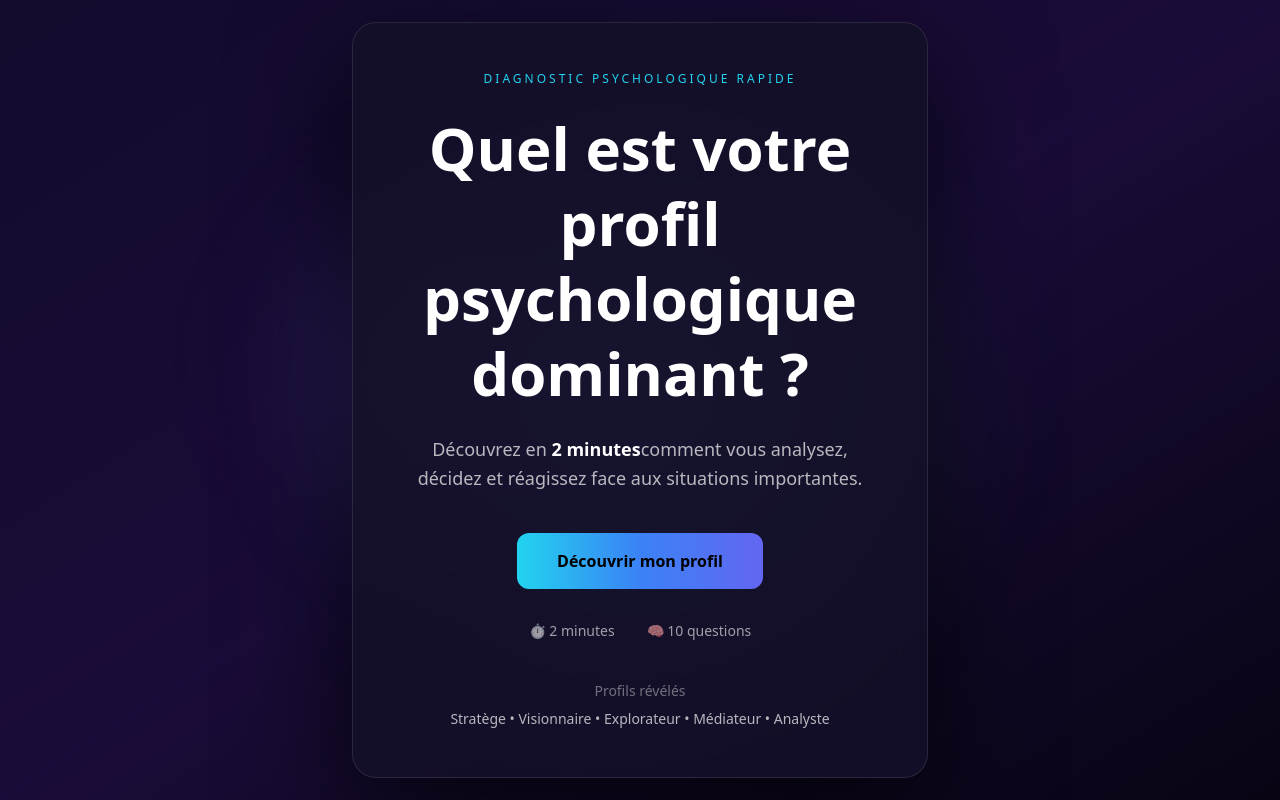
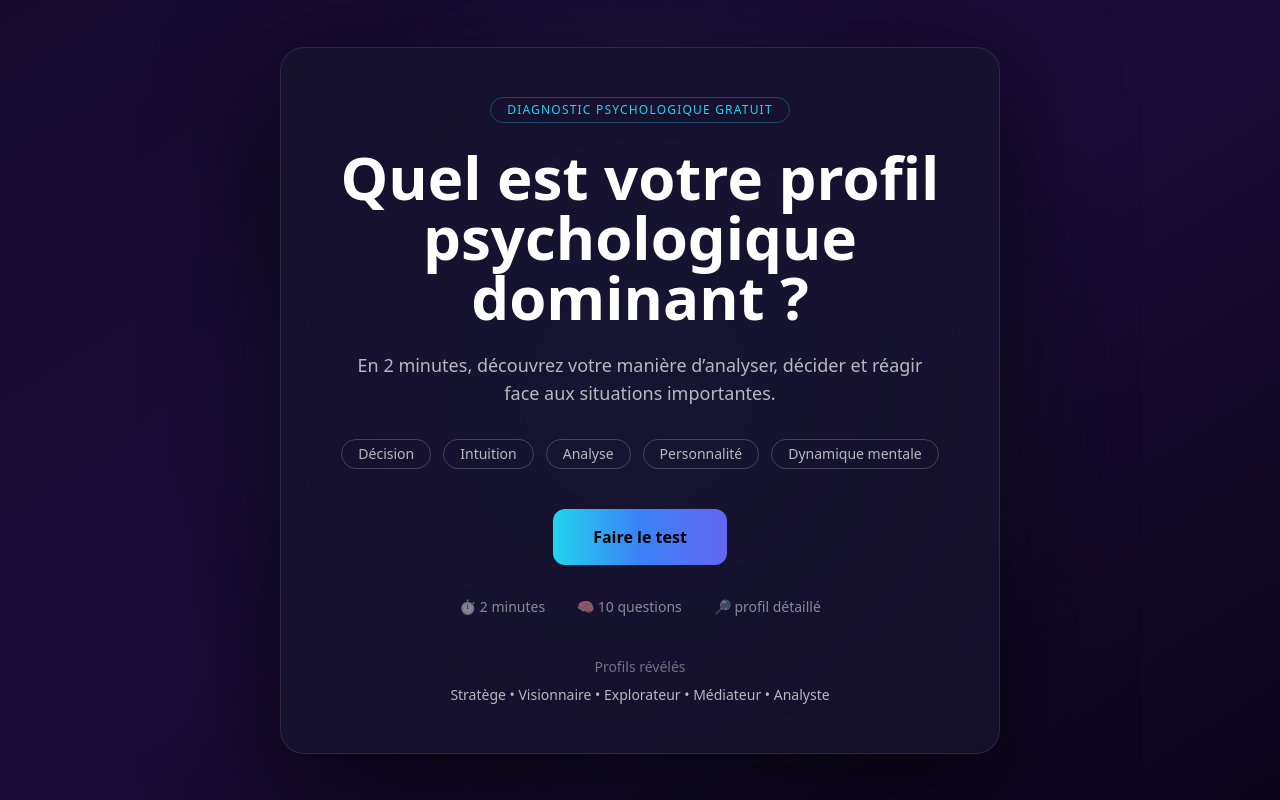
Before and after one commit to arnaudcrestey/personnality-scan, a Next.js app: page / in a window 1280 px wide. Built offline with nearby package versions, Linux system fonts and the light colour scheme.

Commit message:
Update page.tsx

```diff
--- a/app/page.tsx
+++ b/app/page.tsx
@@ -7,47 +7,73 @@ export default function Home() {
     <main className="relative min-h-screen flex items-center justify-center overflow-hidden bg-[#0b0618]">
 
       {/* Background gradient */}
-      <div className="absolute inset-0 bg-gradient-to-br from-[#140b2d] via-[#1a0c38] to-[#090414]" />
+      <div className="absolute inset-0 bg-gradient-to-br from-[#160b2f] via-[#1a0c38] to-[#0a0418]" />
 
-      {/* Large glow */}
-      <div className="absolute top-1/2 left-1/2 w-[700px] h-[700px] -translate-x-1/2 -translate-y-1/2 bg-[radial-gradient(circle,rgba(92,242,255,0.25)_0%,rgba(0,0,0,0)_70%)] blur-3xl" />
+      {/* Glow */}
+      <div className="absolute top-1/2 left-1/2 w-[800px] h-[800px] -translate-x-1/2 -translate-y-1/2 bg-[radial-gradient(circle,rgba(92,242,255,0.25)_0%,rgba(0,0,0,0)_70%)] blur-3xl" />
 
-      {/* Secondary glow */}
-      <div className="absolute top-[20%] left-[20%] w-[400px] h-[400px] bg-[radial-gradient(circle,rgba(140,80,255,0.25)_0%,rgba(0,0,0,0)_70%)] blur-3xl" />
+      {/* Container */}
+      <div className="relative w-full max-w-3xl px-6">
 
         {/* Card */}
-      <div className="relative w-full max-w-xl bg-[#151028]/90 border border-white/10 rounded-3xl p-12 text-center backdrop-blur-xl shadow-[0_40px_120px_rgba(0,0,0,0.7)]">
+        <div className="bg-[#16112d]/90 backdrop-blur-xl border border-white/10 rounded-3xl p-12 text-center shadow-[0_40px_120px_rgba(0,0,0,0.7)]">
 
-        {/* Label */}
-        <p className="text-cyan-400 text-xs tracking-[0.25em] mb-6 uppercase">
-          Diagnostic psychologique rapide
-        </p>
+          {/* Badge */}
+          <div className="inline-block px-4 py-1 text-xs tracking-widest text-cyan-400 border border-cyan-400/30 rounded-full mb-6">
+            DIAGNOSTIC PSYCHOLOGIQUE GRATUIT
+          </div>
 
           {/* Title */}
-        <h1 className="text-6xl font-bold text-white leading-tight mb-6">
+          <h1 className="text-5xl md:text-6xl font-bold text-white leading-tight mb-6">
             Quel est votre profil
             <br />
             psychologique dominant ?
           </h1>
 
-        {/* Description */}
-        <p className="text-white/70 text-lg leading-relaxed mb-10">
-          Découvrez en <span className="text-white font-semibold">2 minutes</span>
-          comment vous analysez, décidez et réagissez face aux situations importantes.
+          {/* Subtitle */}
+          <p className="text-white/70 text-lg mb-8 max-w-xl mx-auto">
+            En 2 minutes, découvrez votre manière d’analyser, décider
+            et réagir face aux situations importantes.
           </p>
+
+          {/* Tags */}
+          <div className="flex flex-wrap justify-center gap-3 mb-10 text-sm text-white/70">
+
+            <span className="px-4 py-1 border border-white/20 rounded-full">
+              Décision
+            </span>
+
+            <span className="px-4 py-1 border border-white/20 rounded-full">
+              Intuition
+            </span>
+
+            <span className="px-4 py-1 border border-white/20 rounded-full">
+              Analyse
+            </span>
+
+            <span className="px-4 py-1 border border-white/20 rounded-full">
+              Personnalité
+            </span>
+
+            <span className="px-4 py-1 border border-white/20 rounded-full">
+              Dynamique mentale
+            </span>
+
+          </div>
 
           {/* CTA */}
           <Link
             href="/start"
-          className="inline-flex items-center justify-center px-10 py-4 rounded-xl font-semibold text-black bg-gradient-to-r from-cyan-400 via-blue-500 to-indigo-500 hover:scale-105 hover:shadow-[0_0_30px_rgba(92,242,255,0.7)] transition-all duration-300"
+            className="inline-block bg-gradient-to-r from-cyan-400 via-blue-500 to-indigo-500 text-black font-semibold px-10 py-4 rounded-xl hover:scale-105 hover:shadow-[0_0_30px_rgba(92,242,255,0.6)] transition-all duration-300"
           >
-          Découvrir mon profil
+            Faire le test
           </Link>
 
-        {/* Features */}
-        <div className="flex justify-center gap-8 text-white/60 text-sm mt-8">
+          {/* Info */}
+          <div className="flex justify-center gap-8 text-white/50 text-sm mt-8">
             <span>⏱ 2 minutes</span>
             <span>🧠 10 questions</span>
+            <span>🔎 profil détaillé</span>
           </div>
 
           {/* Archetypes */}
@@ -59,6 +85,7 @@ export default function Home() {
           </div>
 
         </div>
+      </div>
     </main>
   );
 }
```
Lines whose indentation alone changed are shown as unchanged.
